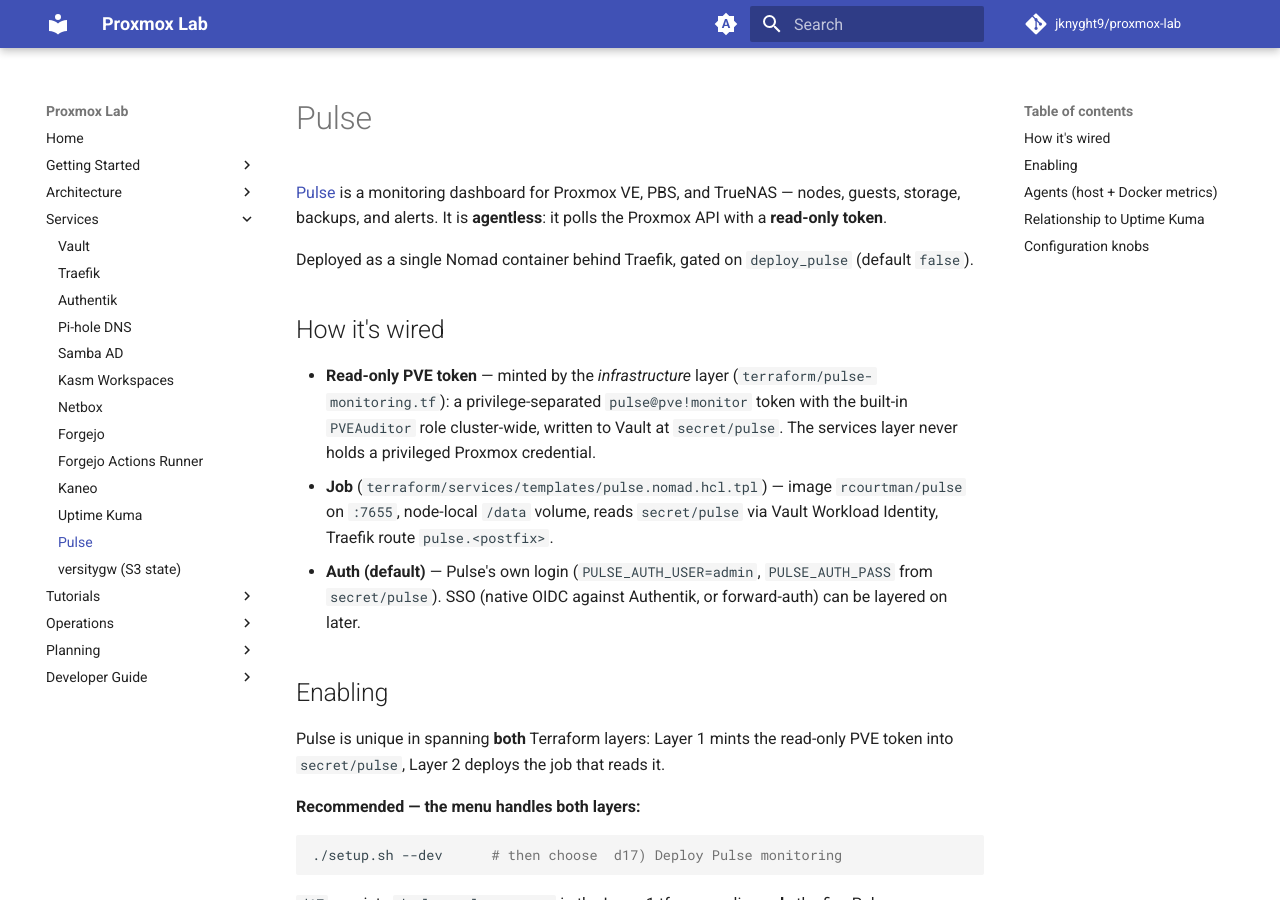
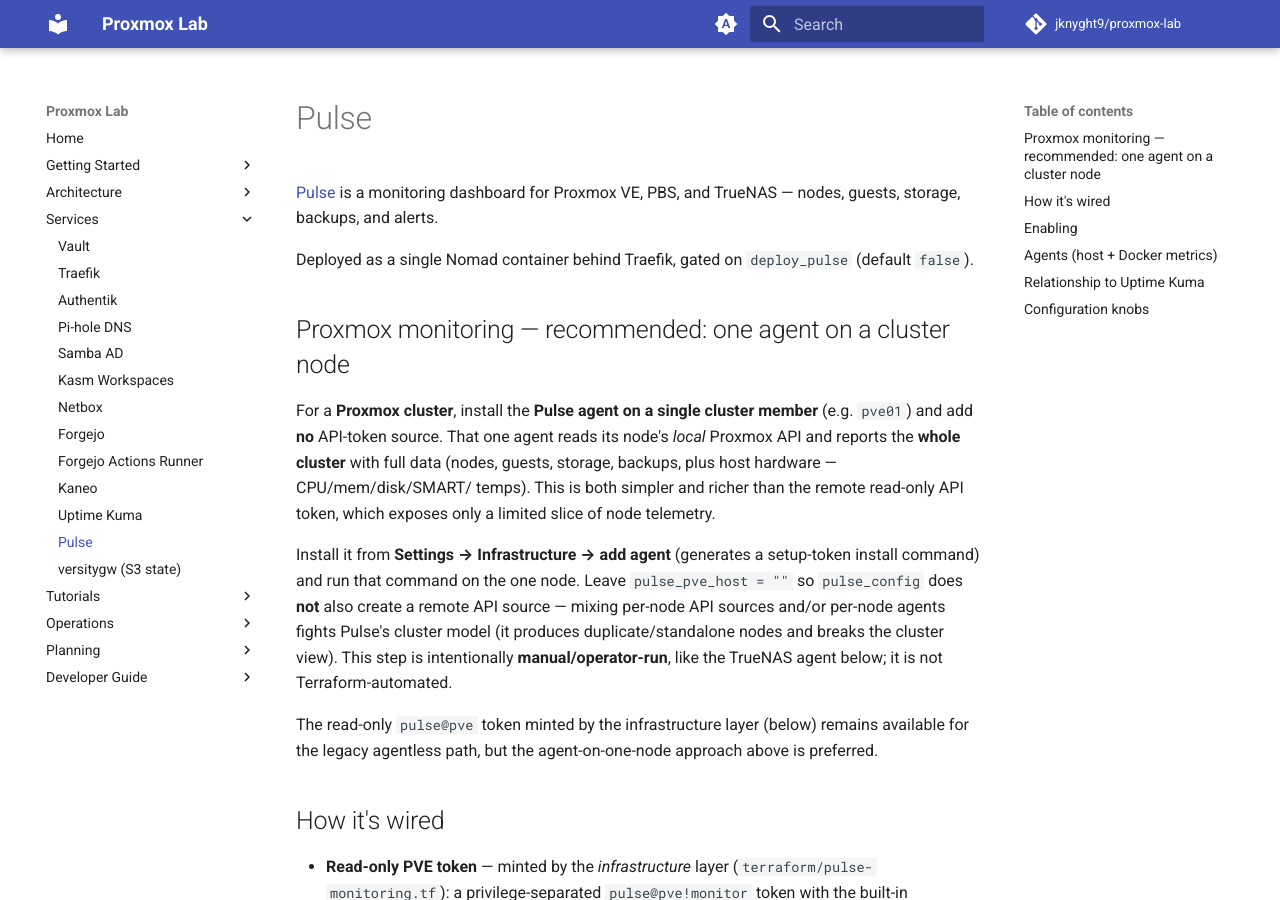
Before and after one commit to jknyght9/proxmox-lab, an MkDocs documentation site: the page built from docs/services/pulse.md, in a window 1280 px wide and 900 px high. Built offline with MkDocs 1.6.1 and Material for MkDocs 9.7.7, drawn with Linux system fonts in a browser that asks for light colours; comment, search, counter and statistics services are not loaded.

Commit message:
pulse: PVE monitoring = one agent on a cluster node (drop per-node auto-install)
The naive automation — a read-only API source per node AND/OR a Pulse agent
per node — fights Pulse's cluster model: it yields duplicate/standalone nodes
and breaks the Proxmox cluster view. Empirically, the clean model is a SINGLE
Pulse agent on one cluster member: it reads that node's local Proxmox API and
reports the whole cluster with full data (nodes/guests/storage/backups + host
hardware), which is also richer than the limited remote read-only token.

- Remove null_resource.pulse_agent_pve (the per-node auto-install). Leaving it
  would re-break a working agent-only setup on the next apply.
- PVE monitoring is now a documented one-time manual step (Settings →
  Infrastructure → add agent, a setup-token command) on one node — like the
  TrueNAS agent. pulse_pve_host is set "" in tfvars so pulse_config creates no
  conflicting remote API source (the var default is already "").
- Keep: image v6.5.0, SSO group->role RBAC, the Nomad-VM docker agents.

A fully cluster-aware automated rollout (Pulse cluster-endpoints API) is a
possible future enhancement.

Co-Authored-By: Claude Opus 4.8 <noreply@anthropic.com>
Claude-Session: https://claude.ai/code/session_01EmBrC3a2eQ6F3WkBpRkriu

```diff
--- a/docs/services/pulse.md
+++ b/docs/services/pulse.md
@@ -2,10 +2,30 @@
 
 [Pulse](https://github.com/rcourtman/pulse) is a monitoring dashboard for
 Proxmox VE, PBS, and TrueNAS — nodes, guests, storage, backups, and alerts.
-It is **agentless**: it polls the Proxmox API with a **read-only token**.
 
 Deployed as a single Nomad container behind Traefik, gated on `deploy_pulse`
 (default `false`).
+
+## Proxmox monitoring — recommended: one agent on a cluster node
+
+For a **Proxmox cluster**, install the **Pulse agent on a single cluster
+member** (e.g. `pve01`) and add **no** API-token source. That one agent reads
+its node's *local* Proxmox API and reports the **whole cluster** with full
+data (nodes, guests, storage, backups, plus host hardware — CPU/mem/disk/SMART/
+temps). This is both simpler and richer than the remote read-only API token,
+which exposes only a limited slice of node telemetry.
+
+Install it from **Settings → Infrastructure → add agent** (generates a
+setup-token install command) and run that command on the one node. Leave
+`pulse_pve_host = ""` so `pulse_config` does **not** also create a remote API
+source — mixing per-node API sources and/or per-node agents fights Pulse's
+cluster model (it produces duplicate/standalone nodes and breaks the cluster
+view). This step is intentionally **manual/operator-run**, like the TrueNAS
+agent below; it is not Terraform-automated.
+
+The read-only `pulse@pve` token minted by the infrastructure layer (below)
+remains available for the legacy agentless path, but the agent-on-one-node
+approach above is preferred.
 
 ## How it's wired
 
```
Also changed, not shown: 1 other file.
